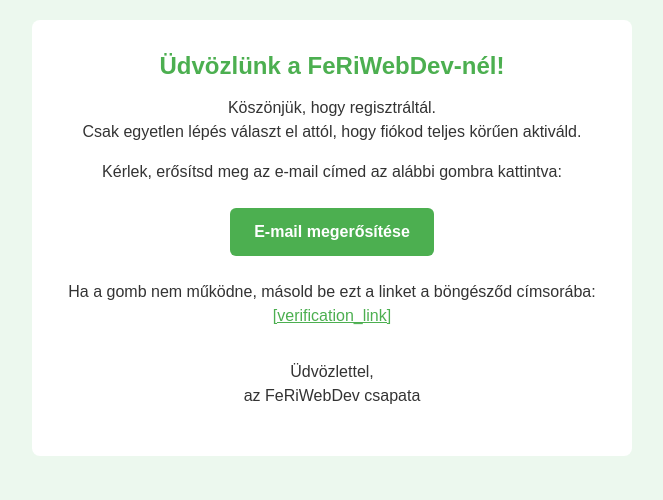
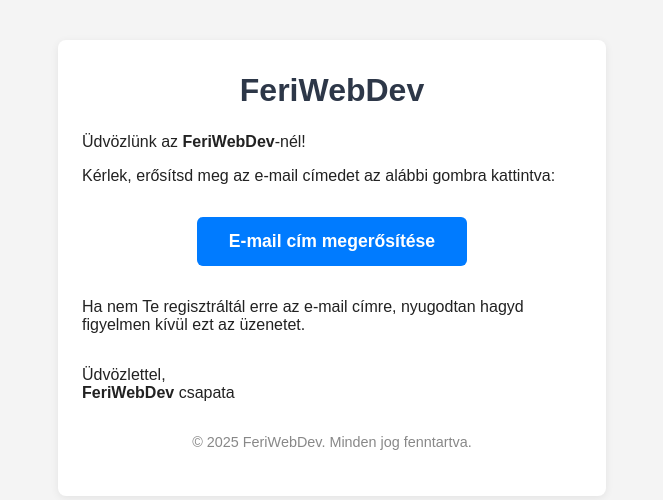
Before and after one commit to RiscyX/FeriWebDevProject, a PHP site: page /FeriWebDevProject/src/View/templates/verification_email.html in a window 1280 px wide. Shown: the top 500 px of the page, without its empty margins (308-971 px from the left). Run offline with PHP 8.4, Linux system fonts and the light colour scheme.

Commit message:
feri-02 changed email templates

```diff
--- a/src/Controller/AuthController.php
+++ b/src/Controller/AuthController.php
@@ -67,6 +67,7 @@ class AuthController
                 if ($user) {
                     $_SESSION['user_id']  = $user['id'];
                     $_SESSION['username'] = $user['username'];
+                    $_SESSION['role'] = $user['role'];
                     header('Location: /');
                     exit;
                 }
--- a/src/Model/User.php
+++ b/src/Model/User.php
@@ -51,7 +51,7 @@ class User
     public function userLogin(string $email, string $plainPassword): ?array
     {
         $stmt = $this->pdo->prepare("
-            SELECT id, username, email, password_hash
+            SELECT id, username, email, password_hash, role
             FROM users
             WHERE email = :x OR username = :x
             LIMIT 1
@@ -64,6 +64,7 @@ class User
                 'id' => $user['id'],
                 'username' => $user['username'],
                 'email' => $user['email'],
+                'role' => $user['role'],
             ];
         }
         return null;
--- a/src/View/layout.php
+++ b/src/View/layout.php
@@ -2,6 +2,8 @@
 ini_set('display_errors', '1');
 ini_set('display_startup_errors', '1');
 error_reporting(E_ALL);
+
+var_dump($_SESSION);
 ?>
 <!-- src/View/layout.php -->
 <!DOCTYPE html>
--- /dev/null
+++ b/src/View/pages/admin/users.php
@@ -0,0 +1 @@
+<?php
--- a/src/View/templates/verification_email.html
+++ b/src/View/templates/verification_email.html
@@ -1,83 +1,35 @@
 <!DOCTYPE html>
 <html lang="hu">
 <head>
-    <meta charset="utf-8">
-    <meta name="viewport" content="width=device-width, initial-scale=1.0">
-    <title>Regisztráció megerősítése</title>
-    <style>
-        body {
-            margin: 0;
-            padding: 0;
-            background: #ecf8ee;
-            font-family: Arial, Helvetica, sans-serif;
-            color: #333;
-        }
+    <meta charset="UTF-8" />
+    <meta name="viewport" content="width=device-width, initial-scale=1.0" />
+    <title>FeriWebDev – E‑mail‑cím megerősítése</title>
+</head>
+<body style="background:#f4f4f4;margin:0;padding:0;">
+<div class="wrapper" style="max-width:500px;margin:40px auto;background:#fff;padding:32px 24px;border-radius:8px;box-shadow:0 2px 8px rgba(0,0,0,0.07);font-family:sans-serif;">
+    <header class="header" style="text-align:center;margin-bottom:24px;">
+        <h1 style="margin:0;font-size:2rem;color:#2d3748;">FeriWebDev</h1>
+    </header>
 
-        .wrapper {
-            width: 100%;
-            table-layout: fixed;
-            padding: 20px 0;
-        }
+    <main class="content" style="font-size:1rem;color:#222;">
+        <p>Üdvözlünk az <strong>FeriWebDev</strong>-nél!</p>
+        <p>Kérlek, erősítsd meg az e‑mail címedet az alábbi gombra kattintva:</p>
 
-        .main {
-            background: #ffffff;
-            margin: 0 auto;
-            width: 100%;
-            max-width: 600px;
-            border-radius: 8px;
-            overflow: hidden;
-        }
+        <p class="center" style="text-align:center;margin:32px 0;">
+            <a class="button" href="[verification_link]" target="_blank"
+               style="background:#007bff;color:#fff;text-decoration:none;padding:14px 32px;border-radius:6px;font-weight:bold;display:inline-block;font-size:1.1rem;">
+                E‑mail cím megerősítése
+            </a>
+        </p>
 
-        h1 {
-            color: #4caf50;
-            font-size: 24px;
-            margin: 0 0 16px 0;
-        }
+        <p>Ha nem Te regisztráltál erre az e‑mail címre, nyugodtan hagyd figyelmen kívül ezt az üzenetet.</p>
 
-        p {
-            margin: 0 0 16px 0;
-            line-height: 1.5;
-        }
+        <p class="mt-large" style="margin-top:32px;">Üdvözlettel,<br /><strong>FeriWebDev</strong> csapata</p>
+    </main>
 
-        .btn {
-            display: inline-block;
-            background: #4caf50;
-            color: #ffffff;
-            text-decoration: none;
-            padding: 12px 24px;
-            border-radius: 6px;
-            font-weight: bold;
-        }
-
-        @media (max-width: 600px) {
-            h1 {
-                font-size: 20px;
-            }
-
-            .btn {
-                padding: 12px 18px;
-            }
-        }
-    </style>
-</head>
-<body>
-<center class="wrapper">
-    <table class="main" cellpadding="0" cellspacing="0" role="presentation">
-        <tr>
-            <td style="padding:32px 24px;text-align:center;">
-                <h1>Üdvözlünk a FeRiWebDev-nél!</h1>
-                <p>Köszönjük, hogy regisztráltál.<br>Csak egyetlen lépés választ el attól, hogy fiókod teljes körűen
-                    aktiváld.</p>
-                <p>Kérlek, erősítsd meg az e‑mail címed az alábbi gombra kattintva:</p>
-                <p style="margin:24px 0;">
-                    <a href="[verification_link]" class="btn">E‑mail megerősítése</a>
-                </p>
-                <p>Ha a gomb nem működne, másold be ezt a linket a böngésződ címsorába:<br>
-                    <a href="[verification_link]" style="color:#4caf50;">[verification_link]</a></p>
-                <p style="margin-top:32px;">Üdvözlettel,<br>az FeRiWebDev csapata</p>
-            </td>
-        </tr>
-    </table>
-</center>
+    <footer class="footer" style="text-align:center;margin-top:32px;font-size:0.9rem;color:#888;">
+        <p>&copy; 2025 FeriWebDev. Minden jog fenntartva.</p>
+    </footer>
+</div>
 </body>
 </html>
```
Also changed, not shown: src/Controller/AdminController.php (added, +8 -0 lines), src/Core/Auth.php (added, +8 -0 lines), src/Helper/NavHelper.php (+2 -5 lines), src/View/templates/reset_email.html (+30 -31 lines).
